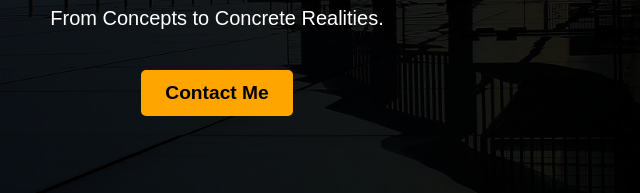
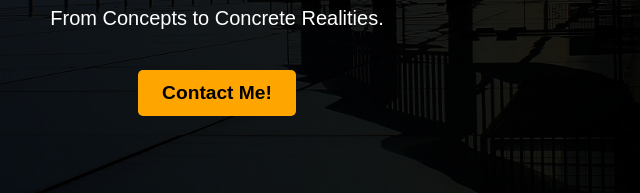
Before and after one commit to AwfulAlien/SKDrafts, a plain HTML site: page index.html in a window 1280 px wide. Shown: the part 379-572 px from the top of the page, 423-1063 px from the left. Drawn offline with Linux system fonts and the light colour scheme.

Commit message:
dummy commit

```diff
--- a/index.html
+++ b/index.html
@@ -33,7 +33,7 @@
     <div class="content">
       <h1>SK Drafts</h1>
       <p>From Concepts to Concrete Realities.</p>
-      <a href="#" class="btn">Contact Me</a>
+      <a href="#" class="btn">Contact Me!</a>
     </div>
   </section>
 
```
